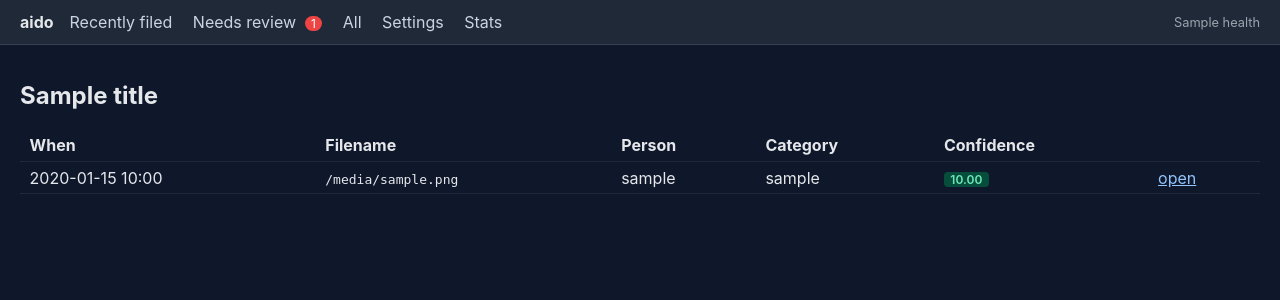
After one commit to timo-jakob/ai-doc-organizer, a Flask app: template src/aido/webui/templates/feed.html in a window 1280 px wide. The commit adds this page. Shown: the top 300 px of the page. Run offline with Flask 3, Linux system fonts and the light colour scheme; the template is opened without the code that fills it: most values are stand-ins (such as "Sample title", 1, 10 or a date in 2020).

Commit message:
feat(webui): add feed routes (index / needs-review / all)

```diff
--- a/src/aido/webui/app.py
+++ b/src/aido/webui/app.py
@@ -24,13 +24,8 @@ def create_app(state: WebState) -> Flask:
     app = Flask(__name__, template_folder="templates", static_folder="static")
     app.config["AIDO_STATE"] = state
 
-    @app.route("/")
-    def index() -> str:
-        # Real feed is implemented in Task 26; for now show the shell.
-        with connect(state.db_path) as conn:
-            pending = count_needs_review(conn)
-        return render_template("base.html", needs_review_count=pending,
-                               health=state.health.status.value)
+    from aido.webui.routes import bp as feed_bp
+    app.register_blueprint(feed_bp)
 
     @app.route("/healthz")
     def healthz():
--- a/src/aido/webui/static/app.css
+++ b/src/aido/webui/static/app.css
@@ -13,3 +13,12 @@ body { font-family: -apple-system, BlinkMacSystemFont, "Segoe UI", sans-serif;
 .health[data-health="auth_failed"]::before,
 .health[data-health="cannot_write"]::before { content: "● "; color: #ef4444; }
 main { padding: 1rem 1.25rem; }
+table.feed { width: 100%; border-collapse: collapse; }
+table.feed th, table.feed td { padding: .35rem .6rem; border-bottom: 1px solid #1f2937; text-align: left; }
+table.feed tr.needs-review { background: #1f29373d; }
+.conf { display: inline-block; padding: 0 .4rem; border-radius: 4px;
+        font-size: .75rem; font-weight: 600; }
+.conf.hi { background: #064e3b; color: #6ee7b7; }
+.conf.rev { background: #7f1d1d; color: #fca5a5; }
+.muted { color: #9ca3af; }
+a { color: #93c5fd; }
--- a/src/aido/webui/templates/base.html
+++ b/src/aido/webui/templates/base.html
@@ -9,14 +9,14 @@
   <header class="topbar">
     <span class="brand">aido</span>
     <nav>
-      <a href="{{ url_for('index') }}">Recently filed</a>
-      <a href="/needs-review">
+      <a href="{{ url_for('feed.index') }}">Recently filed</a>
+      <a href="{{ url_for('feed.needs_review') }}">
         Needs review
         {% if needs_review_count and needs_review_count > 0 %}
           <span class="badge">{{ needs_review_count }}</span>
         {% endif %}
       </a>
-      <a href="/all">All</a>
+      <a href="{{ url_for('feed.all_decisions') }}">All</a>
       <a href="/settings">Settings</a>
       <a href="/stats">Stats</a>
     </nav>
--- /dev/null
+++ b/src/aido/webui/templates/feed.html
@@ -0,0 +1,38 @@
+{% extends "base.html" %}
+{% block body %}
+<h2>{{ title }}</h2>
+{% if decisions|length == 0 %}
+  <p class="muted">Nothing here yet.</p>
+{% else %}
+<table class="feed">
+  <thead>
+    <tr>
+      <th>When</th>
+      <th>Filename</th>
+      <th>Person</th>
+      <th>Category</th>
+      <th>Confidence</th>
+      <th></th>
+    </tr>
+  </thead>
+  <tbody>
+  {% for row in decisions %}
+    <tr class="{{ 'needs-review' if row.decision.needs_review else '' }}">
+      <td>{{ row.decision.created_at.isoformat(sep=' ', timespec='minutes') }}</td>
+      <td><code>{{ row.decision.proposed_filename }}</code></td>
+      <td>{{ row.person_slug }}</td>
+      <td>{{ row.category_slug }}</td>
+      <td>
+        {% if row.decision.needs_review %}
+          <span class="conf rev">REVIEW {{ '%.2f' % row.decision.overall_confidence }}</span>
+        {% else %}
+          <span class="conf hi">{{ '%.2f' % row.decision.overall_confidence }}</span>
+        {% endif %}
+      </td>
+      <td><a href="/decisions/{{ row.decision.id }}">open</a></td>
+    </tr>
+  {% endfor %}
+  </tbody>
+</table>
+{% endif %}
+{% endblock %}
```
Also changed, not shown: src/aido/webui/routes.py (added, +81 -0 lines), tests/integration/test_webui_feed.py (+50 -0 lines).
